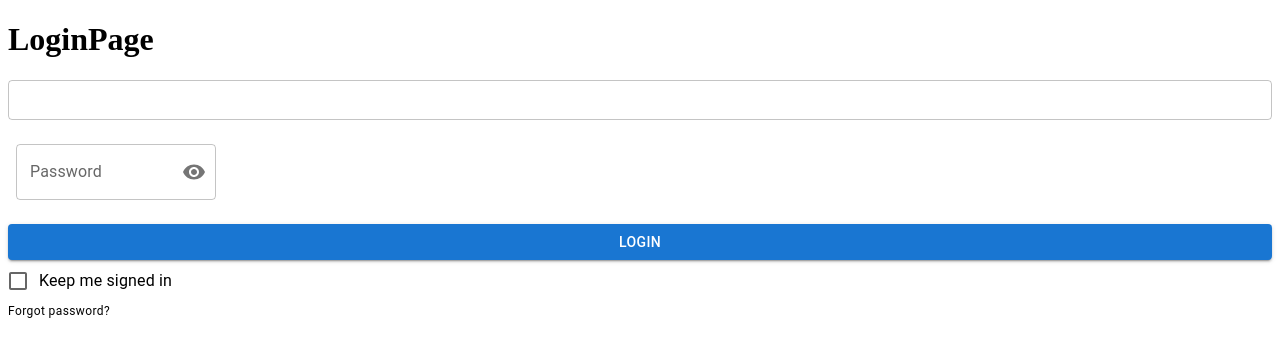
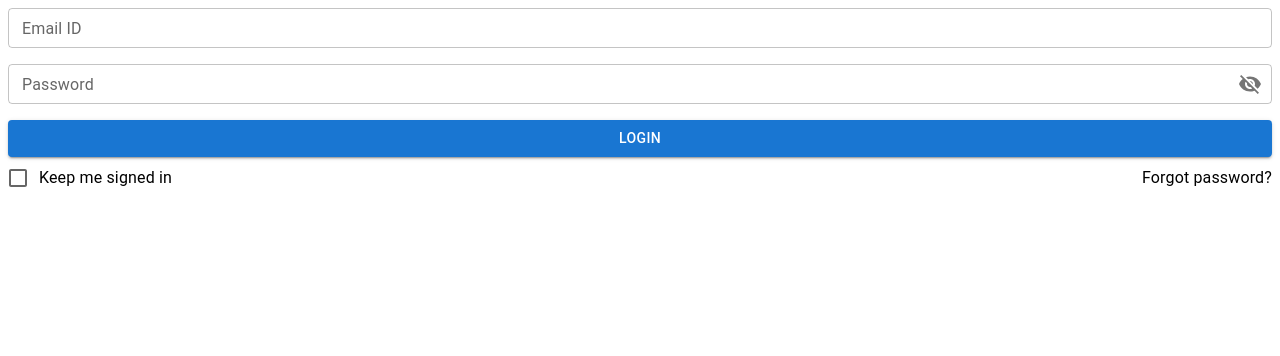
Before and after one commit to qasis-tech/E-Comm-SV-FE, a React (Create React App) app: page / in a window 1280 px wide. Shown: the top 356 px of the page. Built offline with nearby package versions, Linux system fonts and the light colour scheme.

Commit message:
email validation added, code optimised

```diff
--- a/src/pages/loginPage.js
+++ b/src/pages/loginPage.js
@@ -1,16 +1,13 @@
 import React, { useState, useEffect } from "react";
-import TextField from "@mui/material/TextField";
-import Button from "@mui/material/Button";
-import FormGroup from "@mui/material/FormGroup";
-import FormControlLabel from "@mui/material/FormControlLabel";
-import Checkbox from "@mui/material/Checkbox";
 import {
   Typography,
   InputAdornment,
   IconButton,
-  FormControl,
-  InputLabel,
-  OutlinedInput,
+  Grid,
+  TextField,
+  Button,
+  FormControlLabel,
+  Checkbox,
 } from "@mui/material";
 import Visibility from "@mui/icons-material/Visibility";
 import VisibilityOff from "@mui/icons-material/VisibilityOff";
@@ -19,107 +16,82 @@ import { useForm } from "react-hook-form";
 function LoginPage() {
   const [isChecked, setCheckBox] = useState(false);
   const [isVisible, setVisible] = useState(false);
-  const [username, setUsername] = useState("");
-  const [password, setPassword] = useState("");
   const {
     register,
     handleSubmit,
+    setValue,
     formState: { errors },
-  } = useForm({ defaultValues: { username: "", password: "" } });
+  } = useForm({ defaultValues: { email: "", password: "" } });
 
-  console.log(errors);
   useEffect(() => {
-    // console.log("component didmount");
-    const object = localStorage.getItem("loginDetails");
-    if (object) {
-      const newObject = JSON.parse(object);
-      // const onject = { email: email, password: password };
-      setUsername(newObject.username);
-      setPassword(newObject.password);
+    const loginFromLocals = localStorage.getItem("loginDetails");
+    if (loginFromLocals) {
+      const parsedDetails = JSON.parse(loginFromLocals);
+      setValue("email", parsedDetails.email);
+      setValue("password", parsedDetails.password);
       setCheckBox(true);
     }
   }, []);
 
-  const emailvalidation = (username) => {
-    return /\S+@\S+\.\S+/.test(username);
-  };
-
-  const handleLogin = () => {
-    console.log("User name and password =====> ", username, password);
-
-    if (username === "" && password === "") {
-      alert("enter Valid username and password");
-    }
-    // else if (password === "") {
-    //   alert("enter password");
-    // }
-    //  else if (username === "") {
-    //   alert("enter username");
-    // }
-    else if (!emailvalidation(username)) {
-      alert("email is not correct");
-    } else {
-      alert("Login successfully");
-    }
+  const handleLogin = ({ email, password }) => {
     if (isChecked) {
-      const object = { username: username, password: password };
-      localStorage.setItem("loginDetails", JSON.stringify(object));
+      localStorage.setItem("loginDetails", JSON.stringify({ email, password }));
     } else {
       localStorage.removeItem("loginDetails");
     }
 
-    // email validation
-    // if(email vaidation true)
-    // alert("Login Successfully")
+    console.log("Donee");
   };
 
   return (
     <form onSubmit={handleSubmit(handleLogin)}>
-      <h1>LoginPage</h1>
       <TextField
         id="login-username"
-        {...register("username", { required: "enter username" })}
         variant="outlined"
         size="small"
-        fullWidth
-        value={username}
-        onChange={(z) => setUsername(z.target.value)}
-      />
-      <p>{errors.username?.message}</p>
-      <FormControl sx={{ m: 1, width: "25ch" }} variant="outlined">
-        <InputLabel htmlFor="outlined-adornment-password">Password</InputLabel>
-        <OutlinedInput
-          id="outlined-adornment-password"
-          {...register("password", {
-            required: "enter password",
-            maxLength: {
-              value: 5,
-              message: "max length is 5",
+        label="Email ID"
+        {...register("email", {
+          required: "Email ID is required",
+          pattern: {
+            value:
+              /^(([^<>()[\]\\.,;:\s@"]+(\.[^<>()[\]\\.,;:\s@"]+)*)|(".+"))@((\[[0-9]{1,3}\.[0-9]{1,3}\.[0-9]{1,3}\.[0-9]{1,3}\])|(([a-zA-Z\-0-9]+\.)+[a-zA-Z]{2,}))$/,
+            message: "Invalid email Id (example@mail.com) ",
           },
         })}
+        fullWidth
+      />
+      <p>{errors.email?.message}</p>
+
+      <TextField
+        label="Password"
+        size="small"
+        fullWidth
         type={isVisible ? "text" : "password"}
-          value={password}
-          onChange={(e) => setPassword(e.target.value)}
-          fullWidth
-          endAdornment={
+        {...register("password", {
+          required: "Password is required",
+          minLength: {
+            value: 8,
+            message: "Minimum of 8 Charecter",
+          },
+        })}
+        InputProps={{
+          endAdornment: (
             <InputAdornment position="end">
-              <IconButton
-                aria-label="toggle password visibility"
-                onClick={() => setVisible(!isVisible)}
-                edge="end"
-              >
-                {isVisible ? <VisibilityOff /> : <Visibility />}
+              <IconButton onClick={() => setVisible(!isVisible)} edge="end">
+                {!isVisible ? <VisibilityOff /> : <Visibility />}
               </IconButton>
             </InputAdornment>
-          }
+          ),
+        }}
       />
-      </FormControl>
       <p>{errors.password?.message}</p>
 
       <Button type="submit " variant="contained" fullWidth>
         Login
       </Button>
-      <FormGroup>
+
+      <Grid container direction="row" justifyContent="space-between">
+        <Grid item>
           <FormControlLabel
             control={
               <Checkbox
@@ -129,12 +101,13 @@ function LoginPage() {
             }
             label="Keep me signed in"
           />
-        <Typography variant="caption" component="span">
-          Forgot password?
-        </Typography>
-      </FormGroup>
+        </Grid>
+
+        <Grid item sx={{ display: "flex", alignItems: "center" }}>
+          <Typography>Forgot password?</Typography>
+        </Grid>
+      </Grid>
     </form>
   );
 }
-
 export default LoginPage;
```
Lines whose indentation alone changed are shown as unchanged.
